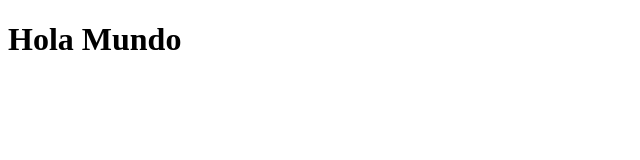
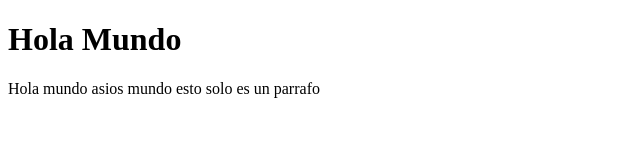
Before and after one commit to R4-Guerrero/cursoDesarrolloWeb, a plain HTML site: page index.html in a window 1280 px wide. Shown: the whole page, without its empty margins (0-640 px from the left). Drawn offline with Linux system fonts and the light colour scheme.

Commit message:
segundo commit conun parrafo

```diff
--- a/index.html
+++ b/index.html
@@ -7,5 +7,6 @@
 </head>
 <body>
     <H1>Hola Mundo</H1>
+    <p>Hola mundo asios mundo esto solo es un parrafo</p>
 </body>
 </html>
```
